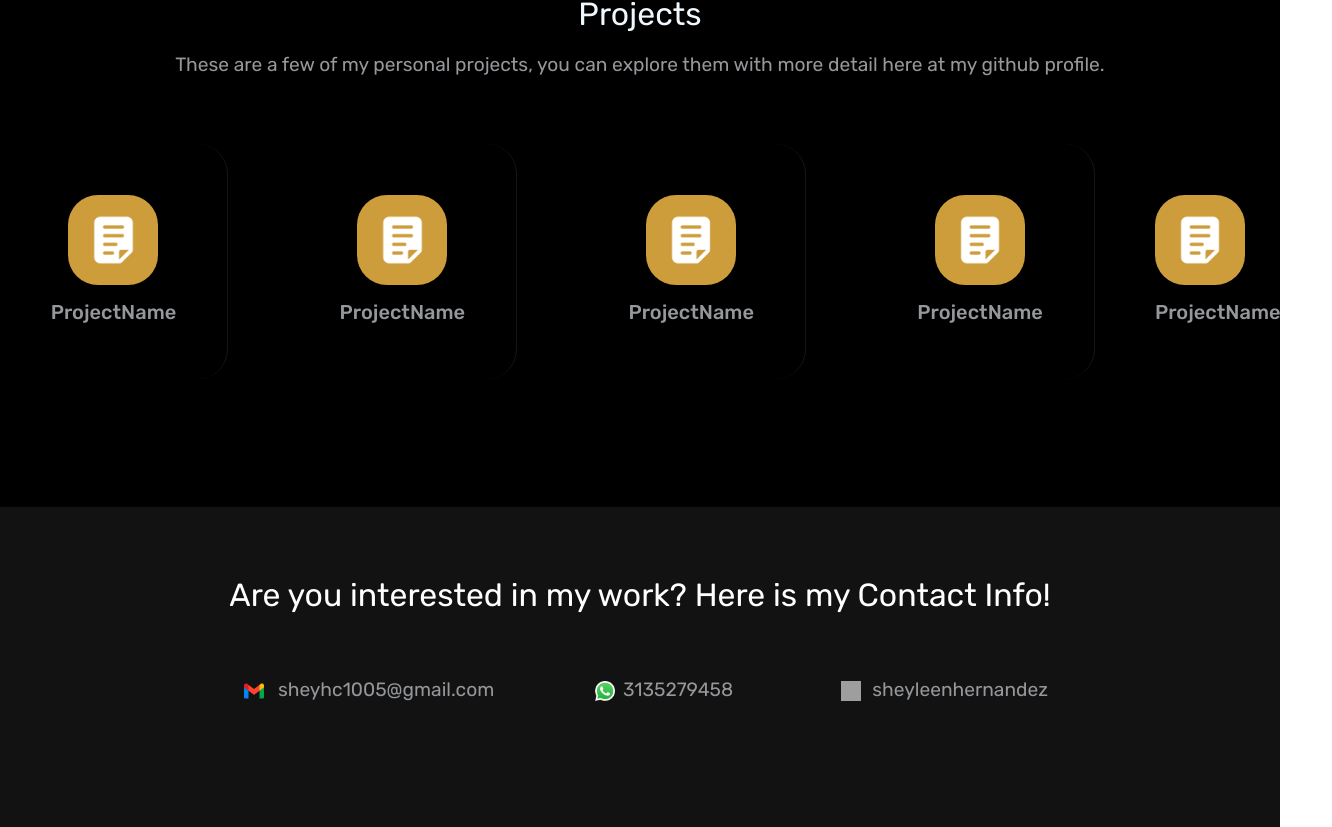
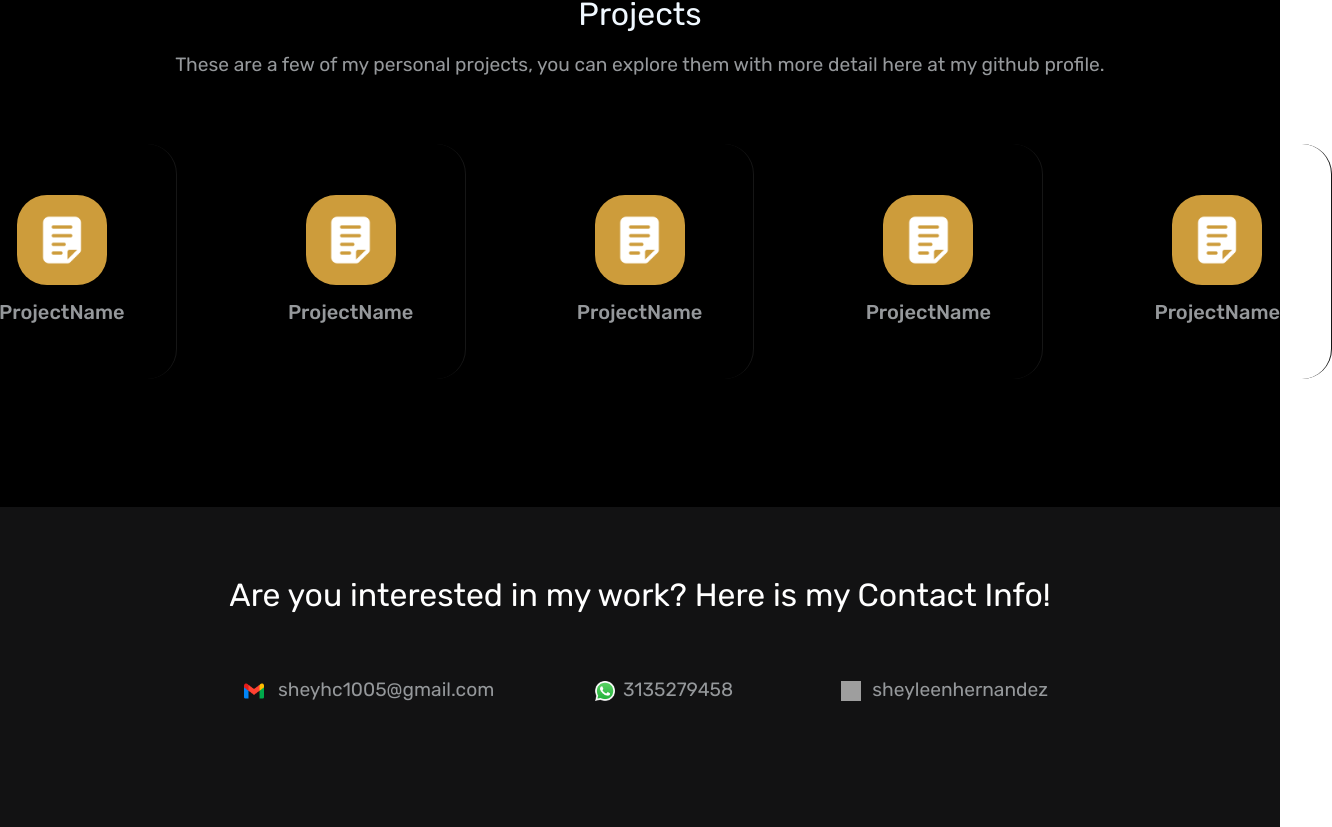
Before and after one commit to sheyleenhernandez/portfolio, a React (Create React App) app: page / in a window 1280 px wide. Shown: the part 2550-3377 px from the top of the page, 1332 px wide, since content can reach past the window. Built offline with nearby package versions, Linux system fonts and the light colour scheme; grey boxes are pictures that could not be loaded.

Commit message:
change card style

```diff
--- a/src/layouts/Projects.jsx
+++ b/src/layouts/Projects.jsx
@@ -18,7 +18,7 @@ const Projects = () => {
         <Icon divClass={styles.divIcon} src={project} alt={projectsData.altProject} imageClassName={styles.icon} textClassName={styles.iconText} textContent={projectsData.projectName} />
         <Icon divClass={styles.divIcon} src={project} alt={projectsData.altProject} imageClassName={styles.icon} textClassName={styles.iconText} textContent={projectsData.projectName} />
         <Icon divClass={styles.divIcon} src={project} alt={projectsData.altProject} imageClassName={styles.icon} textClassName={styles.iconText} textContent={projectsData.projectName} />
-        <Icon divClass={styles.divIcon2} src={project} alt={projectsData.altProject} imageClassName={styles.icon} textClassName={styles.iconText} textContent={projectsData.projectName} />
+        <Icon divClass={styles.divIcon} src={project} alt={projectsData.altProject} imageClassName={styles.icon} textClassName={styles.iconText} textContent={projectsData.projectName} />
       </div>
     </section>
   );
```
